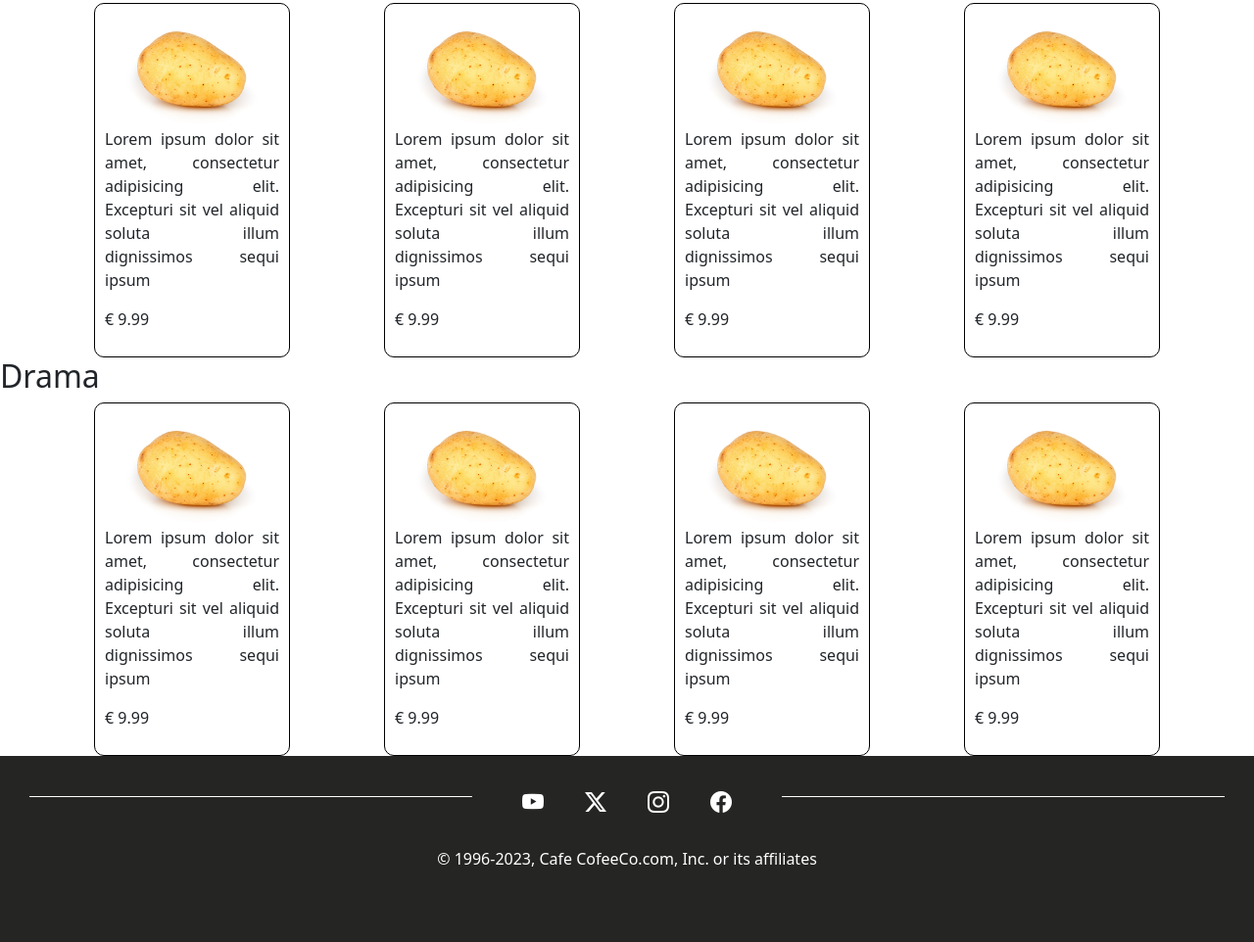
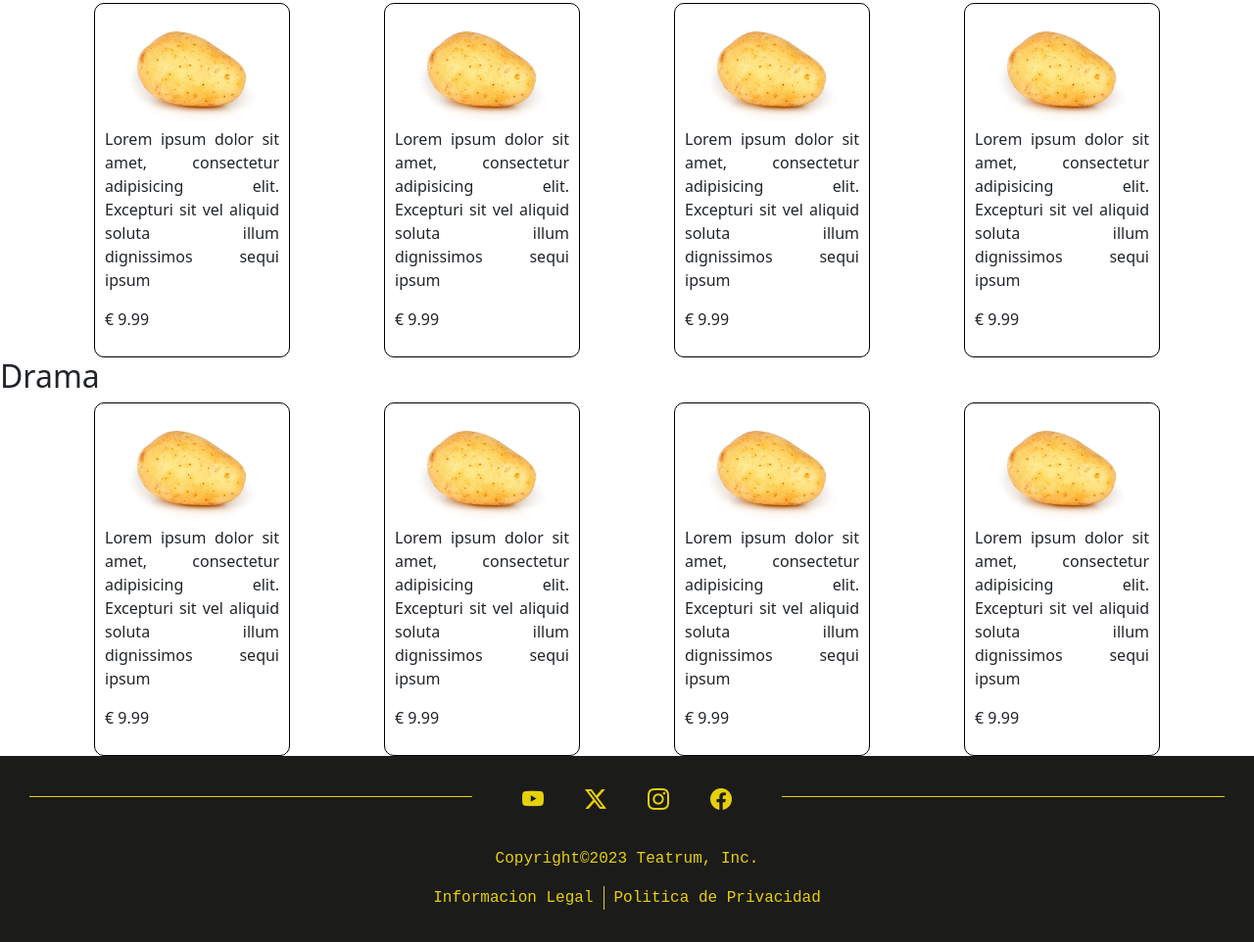
Before and after one commit to nikyuher/TeatroDigital, a plain HTML site: page Index.html in a window 1280 px wide. Shown: the part 838-1800 px from the top of the page at 98% size. Drawn offline with nearby package versions, Linux system fonts and the light colour scheme.

Commit message:
primera version del footer terminado

```diff
--- a/Index.html
+++ b/Index.html
@@ -157,18 +157,22 @@
     </main>
     <footer>
         <div class="contFooter">
-            <div class="cajaRedes">
+            <div class="cajaRedes letraFooter">
                 <div class="cajaVacia"></div>
-                <div class="iconosRedes">
-                    <i class="bi bi-youtube"></i>
-                    <i class="bi bi-twitter-x"></i>
-                    <i class="bi bi-instagram"></i>
-                    <i class="bi bi-facebook"></i>
+                <div class="iconosRedes ">
+                    <a href="https://www.youtube.com"><i class="bi bi-youtube"></i></a>
+                    <a href="https://twitter.com"><i class="bi bi-twitter-x"></i></a>
+                    <a href="https://instagram.com"><i class="bi bi-instagram"></i></a>
+                    <a href="https://facebook.com"><i class="bi bi-facebook"></i></a>
                 </div>
                 <div class="cajaVacia"></div>
             </div>
-            <div class="copyright">
-                <p>© 1996-2023, Cafe CofeeCo.com, Inc. or its affiliates</p>
+            <div class="copyright letraFooter">
+                <p>Copyright©2023 Teatrum, Inc.</p>
+            </div>
+            <div class="reglamento letraFooter">
+                <p class="barrera">Informacion Legal</p>
+                <p>Politica de Privacidad</p>
             </div>
         </div>
     </footer>
--- a/style/style.css
+++ b/style/style.css
@@ -2,6 +2,11 @@
 img {
     object-fit: cover;
     width: 100%;
+}
+
+.letraFooter * {
+    color: rgb(230, 208, 10);
+    font-family: monospace;
 }
 
 /*Barra de Navegacion*/
@@ -48,13 +53,11 @@ img {
 
 /*Footer*/
 .contFooter {
-    background-color: rgb(37, 37, 35);
-    color: white;
+    background-color: rgb(27, 27, 26);
     display: flex;
     height: 200px;
     display: flex;
     flex-direction: column;
-
 }
 
 .cajaRedes {
@@ -64,7 +67,7 @@ img {
 }
 
 .cajaVacia {
-    border-bottom: 1px solid white;
+    border-bottom: 1px solid;
     margin: 0 30px;
     height: 12px;
     width: auto;
@@ -74,12 +77,24 @@ img {
     display: flex;
 }
 
-.iconosRedes i {
+.iconosRedes a {
     width: 100%;
     text-align: center;
     font-size: 22px;
+    text-decoration: none;
 }
 
 .copyright {
     text-align: center;
 }
+
+.reglamento {
+    display: flex;
+    justify-content: center;
+}
+
+.barrera {
+    border-right: solid 1px;
+    padding-right: 10px;
+    margin-right: 10px;
+}
```
